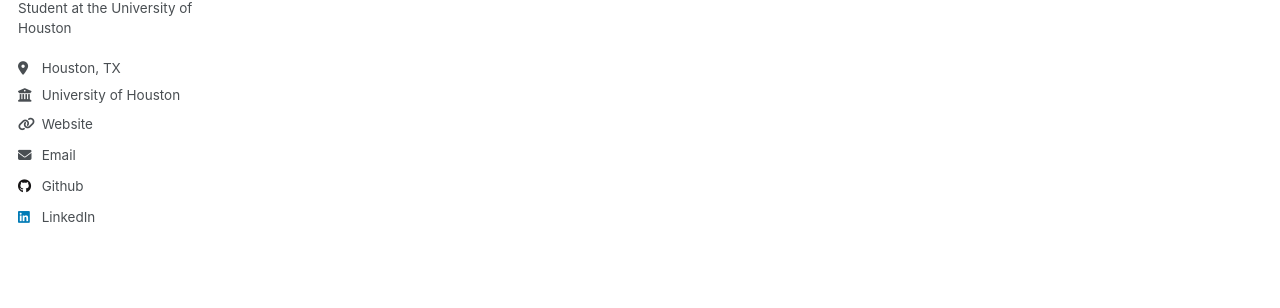
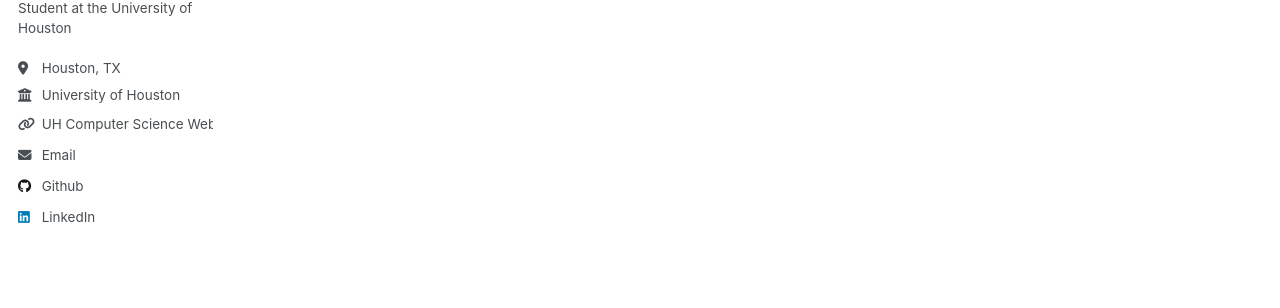
Before and after one commit to apoklar/apoklar.github.io, a Jekyll site: the page built from _pages/about.md, in a window 1280 px wide. Shown: the part 345-653 px from the top of the page. Built offline with Jekyll 4.4.1, drawn with Linux system fonts in a browser that asks for light colours.

Commit message:
minor change

```diff
--- a/_data/ui-text.yml
+++ b/_data/ui-text.yml
@@ -24,7 +24,7 @@ en: &DEFAULT_EN
   follow_label               : "Follow:"
   feed_label                 : "Feed"
   powered_by                 : "Powered by"
-  website_label              : "Website"
+  website_label              : "UH Computer Science Website"
   email_label                : "Email"
   recent_posts               : "Recent Posts"
   undefined_wpm              : "Undefined parameter words_per_minute at _config.yml"
--- a/_includes/author-profile.html
+++ b/_includes/author-profile.html
@@ -31,7 +31,7 @@
         <li class="author__desktop"><i class="fas fa-fw fa-building-columns icon-pad-right" aria-hidden="true"></i>{{ author.employer }}</li>
       {% endif %}
       {% if author.uri %}
-        <li><a href="{{ author.uri }}"><i class="fas fa-fw fa-link icon-pad-right" aria-hidden="true"></i>{{ site.data.ui-text[site.locale].website_label | default: "UH Computer Science Website" }}</a></li>
+        <li><a href="{{ author.uri }}"><i class="fas fa-fw fa-link icon-pad-right" aria-hidden="true"></i>{{ site.data.ui-text[site.locale].website_label | default: "Website" }}</a></li>
       {% endif %}
       {% if author.email %}
         <li><a href="mailto:{{ author.email }}"><i class="fas fa-fw fa-envelope icon-pad-right" aria-hidden="true"></i>{{ site.data.ui-text[site.locale].email_label | default: "Email" }}</a></li>
```
